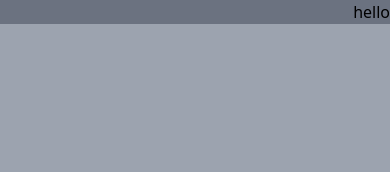
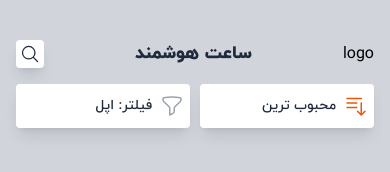
Before and after one commit to zohrehchenari1995/DigitizeAppTailwindProj, a website: page postcss/public/index.html in a window 390 px wide. Drawn offline with Linux system fonts and the light colour scheme.

Commit message:
create mobile app and mobile filter

```diff
--- a/postcss/public/index.html
+++ b/postcss/public/index.html
@@ -1,12 +1,86 @@
 <!DOCTYPE html>
 <html lang="fa" dir="rtl">
-<head>
-  <meta charset="UTF-8">
-  <meta name="viewport" content="width=device-width, initial-scale=1.0">
-  <title>Digitize App</title>
-  <link rel="stylesheet" href="/postcss/public/build/tailwind.css">
-</head>
-<body class="bg-gray-400">
-  <h1 class="bg-gray-500">hello </h1>
-</body>
+  <head>
+    <meta charset="UTF-8" />
+    <meta name="viewport" content="width=device-width, initial-scale=1.0" />
+    <title>Digitize App</title>
+    <link rel="stylesheet" href="/postcss/public/build/tailwind.css" />
+  </head>
+  <body class="bg-gray-300">
+    <!-----------------------------------------------------------------MOBILE APP BAR  -->
+    <div class="flex justify-between items-center mt-10 px-4 mb-4 md:hidden">
+      <div>logo</div>
+      <div class="text-slate-800 font-bold text-lg">ساعت هوشمند</div>
+      <div
+        class="bg-white w-7 h-7 rounded flex items-center justify-center shadow-lg"
+      >
+        <span>
+          <svg
+            xmlns="http://www.w3.org/2000/svg"
+            fill="none"
+            viewBox="0 0 24 24"
+            stroke-width="1.5"
+            stroke="currentColor"
+            class="w-5 h-5 text-slate-800"
+          >
+            <path
+              stroke-linecap="round"
+              stroke-linejoin="round"
+              d="m21 21-5.197-5.197m0 0A7.5 7.5 0 1 0 5.196 5.196a7.5 7.5 0 0 0 10.607 10.607Z"
+            />
+          </svg>
+        </span>
+      </div>
+    </div>
+    <!--END MOBILE APP BAR------------------------------------------------------------ -->
+
+    <!------------------------------------------------------------------MOBILE FILTER  -->
+    <div class="flex justify-center items-center gap-x-2.5 px-4 md:hidden mb-9">
+      <div class="bg-white w-1/2 rounded py-2.5 flex items-center shadow-lg">
+        <span class="pr-1.5">
+          <svg
+            xmlns="http://www.w3.org/2000/svg"
+            fill="none"
+            viewBox="0 0 24 24"
+            stroke-width="1.5"
+            stroke="currentColor"
+            class="w-6 h-6 stroke-orange-600"
+          >
+            <path
+              stroke-linecap="round"
+              stroke-linejoin="round"
+              d="M3 4.5h14.25M3 9h9.75M3 13.5h9.75m4.5-4.5v12m0 0-3.75-3.75M17.25 21 21 17.25"
+            />
+          </svg>
+        </span>
+        <span class="mr-2 text-slate-800 font-medium text-sm">محبوب ترین</span>
+      </div>
+      <div class="bg-white w-1/2 rounded py-2.5 flex items-center shadow-lg">
+        <span class="pr-1.5">
+          <svg
+            xmlns="http://www.w3.org/2000/svg"
+            fill="none"
+            viewBox="0 0 24 24"
+            stroke-width="1.5"
+            stroke="currentColor"
+            class="size-6 stroke-gray-400"
+          >
+            <path
+              stroke-linecap="round"
+              stroke-linejoin="round"
+              d="M12 3c2.755 0 5.455.232 8.083.678.533.09.917.556.917 1.096v1.044a2.25 2.25 0 0 1-.659 1.591l-5.432 5.432a2.25 2.25 0 0 0-.659 1.591v2.927a2.25 2.25 0 0 1-1.244 2.013L9.75 21v-6.568a2.25 2.25 0 0 0-.659-1.591L3.659 7.409A2.25 2.25 0 0 1 3 5.818V4.774c0-.54.384-1.006.917-1.096A48.32 48.32 0 0 1 12 3Z"
+            />
+          </svg>
+        </span>
+        <span class="mr-2 text-slate-800 font-medium text-sm">فیلتر: اپل</span>
+      </div>
+    </div>
+    <!--END MOBILE FILTER------------------------------------------------------------  -->
+
+    <!---------------------------------------------------------------PRODUCTS SECTION  -->
+      <div>
+
+      </div>
+    <!--END PRODUCT SECTION----------------------------------------------------------  -->
+  </body>
 </html>
--- /dev/null
+++ b/postcss/src/css/font.css
@@ -0,0 +1,58 @@
+@font-face {
+  font-family: "iranyekan";
+  font-style: normal;
+  font-weight: 100;
+  src: url("/postcss/assets/fonts/woff/IRANYekanWebThin.woff") format("woff"),
+    url("/postcss/assets/fonts/ttf/IRANYekanThin.ttf") format("thin");
+}
+@font-face {
+  font-family: "iranyekan";
+  font-style: normal;
+  font-weight: 300;
+  src: url("/postcss/assets/fonts/woff/IRANYekanWebLight.woff") format("woff"),
+    url("/postcss/assets/fonts/ttf/IRANYekanLight.ttf") format("ttf");
+}
+@font-face {
+  font-family: "iranyekan";
+  font-style: normal;
+  font-weight: 400;
+  src: url("/postcss/assets/fonts/woff/IRANYekanWebRegular.woff") format("woff"),
+    url("/postcss/assets/fonts/ttf/IRANYekanRegular.ttf") format("ttf");
+}
+@font-face {
+  font-family: "iranyekan";
+  font-style: normal;
+  font-weight: 500;
+  src: url("/postcss/assets/fonts/woff/IRANYekanWebMedium.woff") format("woff"),
+    url("/postcss/assets/fonts/ttf/IRANYekanMedium.ttf") format("woff");
+}
+@font-face {
+  font-family: "iranyekan";
+  font-style: normal;
+  font-weight: 700;
+  src: url("/postcss/assets/fonts/woff/IRANYekanWebBold.woff") format("woff")
+    url("/postcss/assets/fonts/ttf/IRANYekanBold.ttf") format("ttf");
+}
+@font-face {
+  font-family: "iranyekan";
+  font-style: normal;
+  font-weight: 800;
+  src: url("/postcss/assets/fonts/woff/IRANYekanWebExtraBold.woff")
+      format("woff"),
+    url("/postcss/assets/fonts/ttf/IRANYekanExtraBold.ttf") format("ttf");
+}
+@font-face {
+  font-family: "iranyekan";
+  font-style: normal;
+  font-weight: 900;
+  src: url("/postcss/assets/fonts/woff/IRANYekanWebBlack.woff") format("woff"),
+    url("/postcss/assets/fonts/ttf/IRANYekanBlack.ttf") format("ttf");
+}
+@font-face {
+  font-family: "iranyekan";
+  font-style: normal;
+  font-weight: 950;
+  src: url("/postcss/assets/fonts/woff/IRANYekanWebExtraBlack.woff")
+      format("woff"),
+    url("/postcss/assets/fonts/ttf/IRANYekanExtraBlack.ttf") format("ttf");
+}
--- a/postcss/src/css/tailwind.css
+++ b/postcss/src/css/tailwind.css
@@ -1,3 +1,5 @@
+@import url("/postcss/src/css/font.css");
+
 @tailwind base;
 @tailwind components;
 @tailwind utilities;
--- a/postcss/tailwind.config.js
+++ b/postcss/tailwind.config.js
@@ -2,7 +2,11 @@
 module.exports = {
    content: ["./public/**/*.{html,js}"],
   theme: {
-    extend: {},
+    extend: {
+       fontFamily: {
+        'sans': ["iranyekan"],
+      },
+    },
   },
   plugins: [],
 }
```
Also changed, not shown: postcss/assets/fonts/ttf/IRANYekanBlack.ttf (added), postcss/assets/fonts/ttf/IRANYekanBold.ttf (added), postcss/assets/fonts/ttf/IRANYekanExtraBlack.ttf (added), postcss/assets/fonts/ttf/IRANYekanExtraBold.ttf (added), postcss/assets/fonts/ttf/IRANYekanLight.ttf (added), postcss/assets/fonts/ttf/IRANYekanMedium.ttf (added), postcss/assets/fonts/ttf/IRANYekanRegular.ttf (added), postcss/assets/fonts/ttf/IRANYekanThin.ttf (added), postcss/assets/fonts/woff/IRANYekanWebBlack.woff (added), postcss/assets/fonts/woff/IRANYekanWebBold.woff (added), postcss/assets/fonts/woff/IRANYekanWebExtraBlack.woff (added), postcss/assets/fonts/woff/IRANYekanWebExtraBold.woff (added), postcss/assets/fonts/woff/IRANYekanWebLight.woff (added), postcss/assets/fonts/woff/IRANYekanWebMedium.woff (added), 3 more files.
